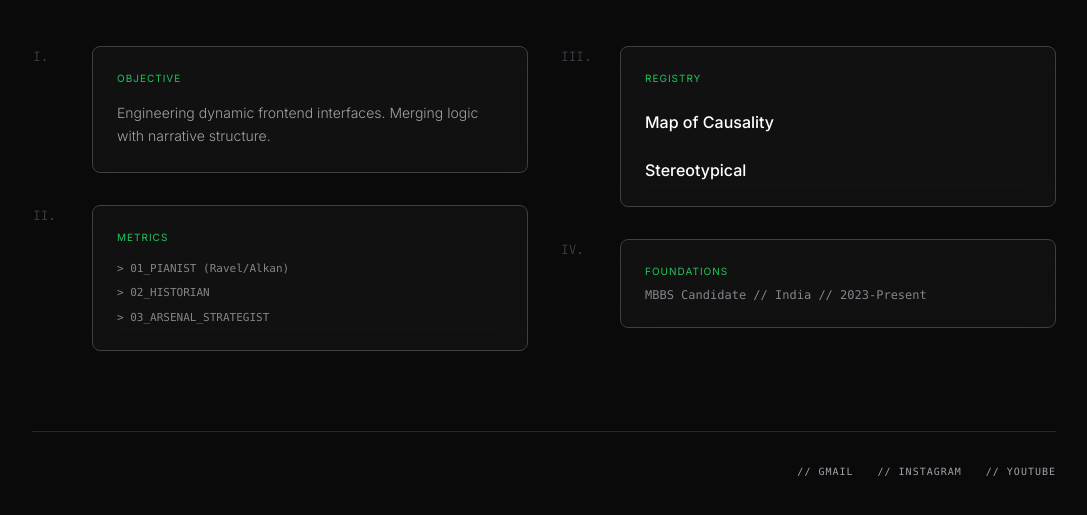
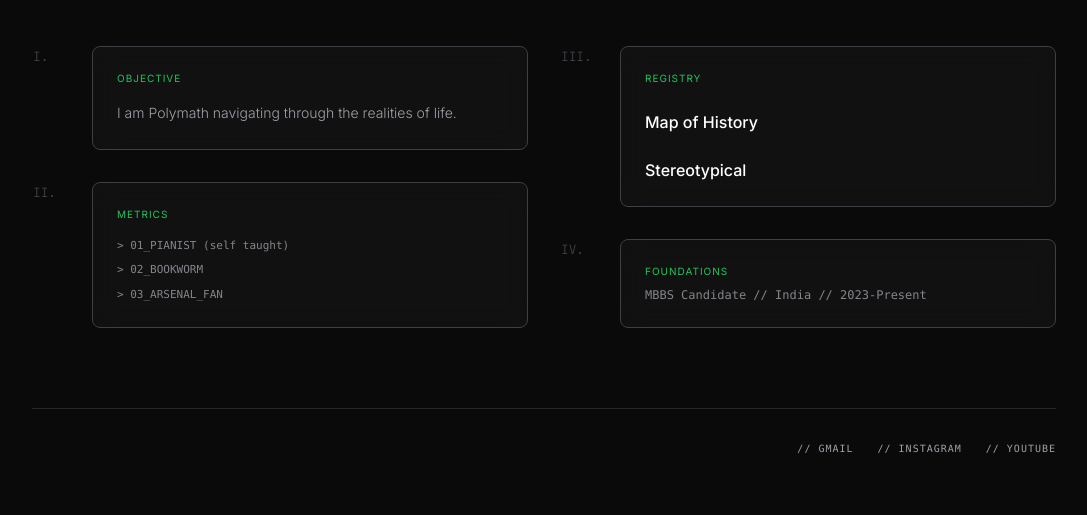
Before and after one commit to isomerstereo/My-Portfolio, a plain HTML site: page index.html in a window 1280 px wide. Shown: the part 137-652 px from the top of the page, without its empty margins (96-1183 px from the left). Drawn offline with nearby package versions, Linux system fonts and the light colour scheme.

Commit message:
Update index.html

```diff
--- a/index.html
+++ b/index.html
@@ -78,14 +78,14 @@
             <div class="space-y-8">
                 <div data-num="I." class="numeral-node brutal-card terminal-panel p-6 rounded-lg">
                     <h2 class="text-[10px] uppercase tracking-widest text-[var(--accent)] mb-4">OBJECTIVE</h2>
-                    <p class="text-sm font-light leading-relaxed">Engineering dynamic frontend interfaces. Merging logic with narrative structure.</p>
+                    <p class="text-sm font-light leading-relaxed">I am Polymath navigating through the realities of life.</p>
                 </div>
                 <div data-num="II." class="numeral-node brutal-card terminal-panel p-6 rounded-lg">
                     <h2 class="text-[10px] uppercase tracking-widest text-[var(--accent)] mb-4">METRICS</h2>
                     <div class="grid grid-cols-1 gap-2 text-[11px] font-mono opacity-80">
-                        <div>> 01_PIANIST (Ravel/Alkan)</div>
-                        <div>> 02_HISTORIAN</div>
-                        <div>> 03_ARSENAL_STRATEGIST</div>
+                        <div>> 01_PIANIST (self taught)</div>
+                        <div>> 02_BOOKWORM</div>
+                        <div>> 03_ARSENAL_FAN</div>
                     </div>
                 </div>
             </div>
@@ -95,13 +95,13 @@
                     <h2 class="text-[10px] uppercase tracking-widest text-[var(--accent)] mb-6">REGISTRY</h2>
                     <div class="space-y-6">
                         <div class="cursor-pointer group" onclick="document.getElementById('b1').classList.toggle('hidden')">
-                            <h3 class="font-medium group-hover:text-[var(--accent)] transition-colors">Map of Causality</h3>
+                            <h3 class="font-medium group-hover:text-[var(--accent)] transition-colors">Map of History</h3>
                             <p id="b1" class="hidden text-xs mt-2 italic opacity-60 font-mono">[LOGS] Causality Timeline Engine // HIATUS</p>
                         </div>
                         <div class="cursor-pointer group" onclick="document.getElementById('b2').classList.toggle('hidden')">
                             <h3 class="font-medium group-hover:text-[var(--accent)] transition-colors">Stereotypical</h3>
                             <p id="b2" class="hidden text-xs mt-2 opacity-60 leading-relaxed font-mono">
-                                [LOGS] Atypical arsenal fan. Pursuit of gold.
+                                [LOGS] Atypical arsenal fan.
                                 <br><a href="https://www.youtube.com/channel/UCT_g4Tn2JddIlsYAVHn4ufA" target="_blank" class="underline mt-2 block hover:text-[var(--accent)]">YouTube Channel</a>
                             </p>
                         </div>
```
